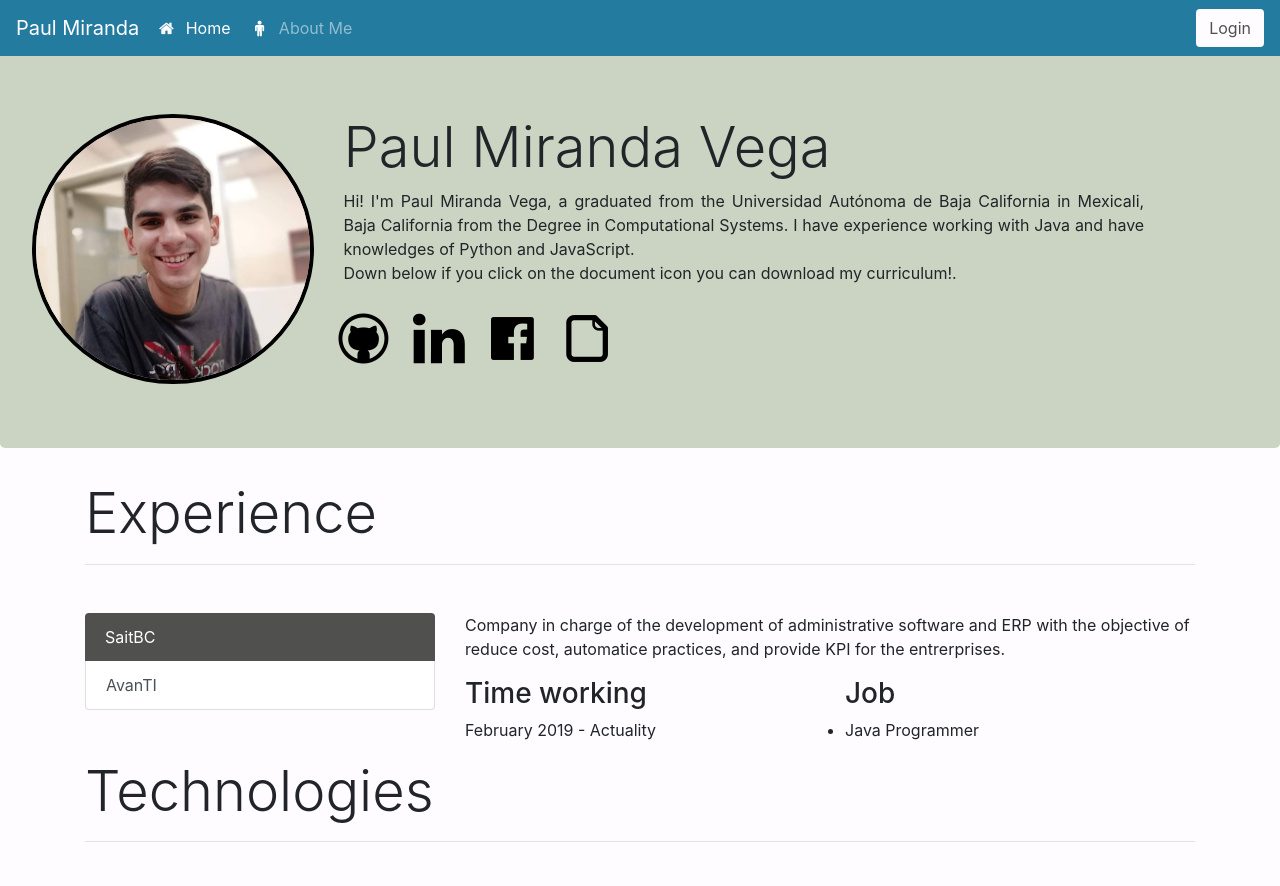
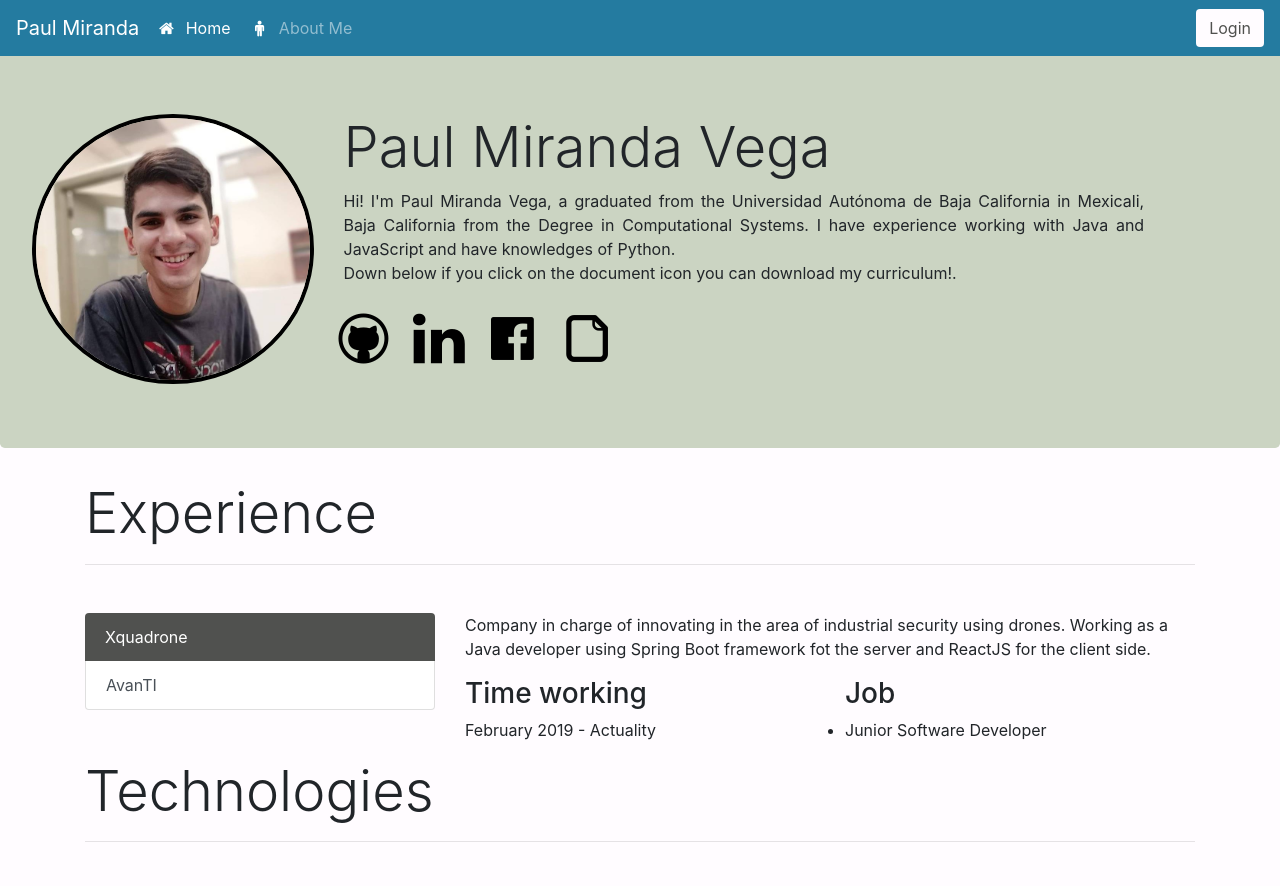
Before and after one commit to PaulMirve/personalblog, a Django app: page /aboutme/ in a window 1280 px wide. Shown: the top 886 px of the page. Run offline with Django 3.2, Linux system fonts and the light colour scheme; some libraries are stand-ins or nearby versions.

Commit message:
changed the curriculum and actuallized jobs

```diff
--- a/aboutme/templates/aboutme/aboutme.html
+++ b/aboutme/templates/aboutme/aboutme.html
@@ -13,7 +13,7 @@
             <p class="text-justify">Hi! I'm Paul Miranda Vega, a graduated from the Universidad Autónoma de Baja
                 California in
                 Mexicali, Baja California from the Degree in Computational Systems. I have experience
-                working with Java and have knowledges of Python and JavaScript.
+                working with Java and JavaScript and have knowledges of Python.
                 <br>
                 Down below if you click on the document icon you can download my curriculum!.
             </p>
@@ -36,7 +36,7 @@
         <div class="col-12 col-lg-4">
             <div class="list-group" id="lista" role="tablist">
                 <a href="#elemento1" class="list-group-item list-group-item-action active" data-toggle="list" role="tab"
-                    aria-controls="elemento1">SaitBC</a>
+                    aria-controls="elemento1">Xquadrone</a>
                 <a href="#elemento2" class="list-group-item list-group-item-action" data-toggle="list" role="tab"
                     aria-controls="elemento2">AvanTI</a>
             </div>
@@ -44,9 +44,7 @@
         <div class="col-12 col-lg-8 mt-lg-0 mt-3">
             <div class="tab-content" id="nav-tabContent">
                 <div class="tab-pane fade show active" id="elemento1" role="tabpanel" aria-labelledBy="elemento1">
-                    <p>Company in charge of the development of administrative software and ERP
-                        with the objective of reduce cost, automatice practices, and provide KPI
-                        for the entrerprises.
+                    <p>Company in charge of innovating in the area of industrial security using drones. Working as a Java developer using Spring Boot framework fot the server and ReactJS for the client side.
                     </p>
                     <div class="row">
                         <div class="col-6">
@@ -56,7 +54,7 @@
                         <div class="col-6">
                             <h3>Job</h3>
                             <ul>
-                                <li>Java Programmer</li>
+                                <li>Junior Software Developer</li>
                             </ul>
                         </div>
                     </div>
```
Also changed, not shown: 1 other file.
